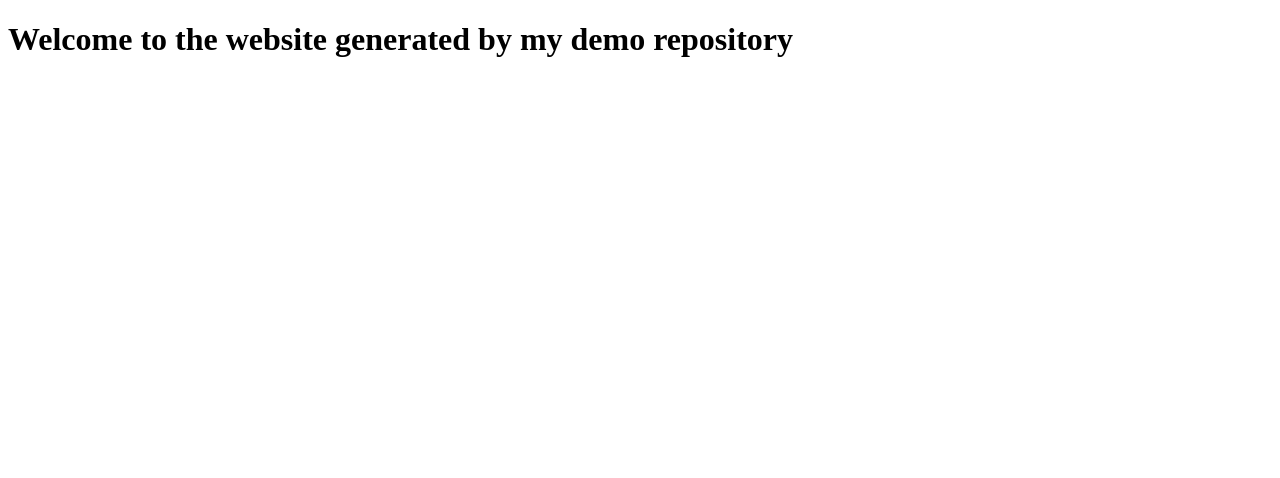
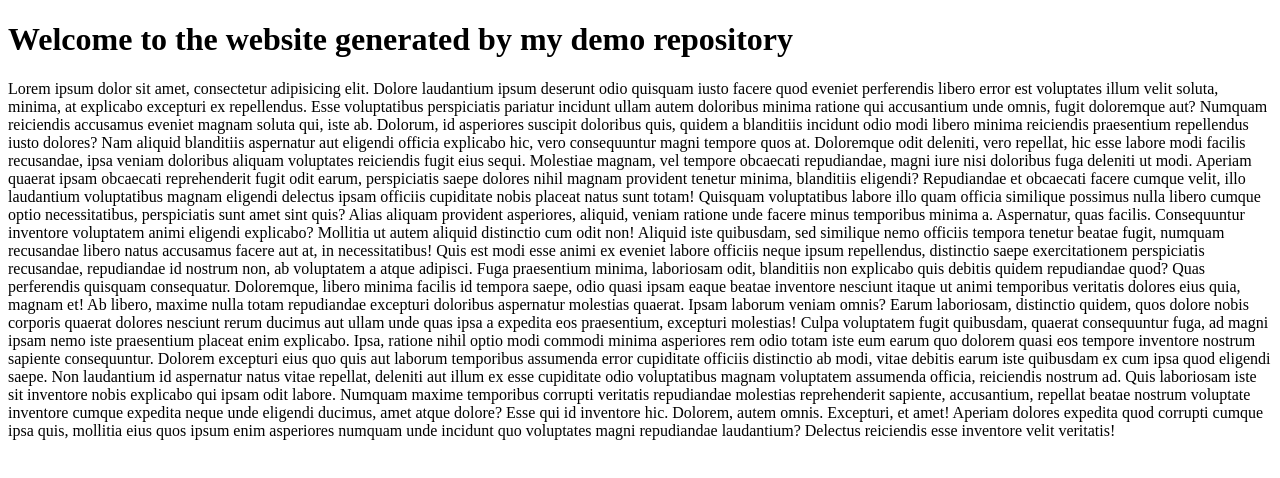
Before and after one commit to octopus-technology/demo-repository, a website: page index.html in a window 1280 px wide. Drawn offline with Linux system fonts and the light colour scheme.

Commit message:
add lorem text in index.html

```diff
--- a/index.html
+++ b/index.html
@@ -1,11 +1,51 @@
 <!DOCTYPE html>
 <html lang="en">
+
 <head>
     <meta charset="UTF-8">
     <meta name="viewport" content="width=device-width, initial-scale=1.0">
     <title>Document</title>
 </head>
+
 <body>
     <h1>Welcome to the website generated by my demo repository</h1>
+    <p>
+        Lorem ipsum dolor sit amet, consectetur adipisicing elit. Dolore laudantium ipsum deserunt odio quisquam iusto
+        facere quod eveniet perferendis libero error est voluptates illum velit soluta, minima, at explicabo excepturi
+        ex repellendus. Esse voluptatibus perspiciatis pariatur incidunt ullam autem doloribus minima ratione qui
+        accusantium unde omnis, fugit doloremque aut? Numquam reiciendis accusamus eveniet magnam soluta qui, iste ab.
+        Dolorum, id asperiores suscipit doloribus quis, quidem a blanditiis incidunt odio modi libero minima reiciendis
+        praesentium repellendus iusto dolores? Nam aliquid blanditiis aspernatur aut eligendi officia explicabo hic,
+        vero consequuntur magni tempore quos at. Doloremque odit deleniti, vero repellat, hic esse labore modi facilis
+        recusandae, ipsa veniam doloribus aliquam voluptates reiciendis fugit eius sequi. Molestiae magnam, vel tempore
+        obcaecati repudiandae, magni iure nisi doloribus fuga deleniti ut modi. Aperiam quaerat ipsam obcaecati
+        reprehenderit fugit odit earum, perspiciatis saepe dolores nihil magnam provident tenetur minima, blanditiis
+        eligendi? Repudiandae et obcaecati facere cumque velit, illo laudantium voluptatibus magnam eligendi delectus
+        ipsam officiis cupiditate nobis placeat natus sunt totam! Quisquam voluptatibus labore illo quam officia
+        similique possimus nulla libero cumque optio necessitatibus, perspiciatis sunt amet sint quis? Alias aliquam
+        provident asperiores, aliquid, veniam ratione unde facere minus temporibus minima a. Aspernatur, quas facilis.
+        Consequuntur inventore voluptatem animi eligendi explicabo? Mollitia ut autem aliquid distinctio cum odit non!
+        Aliquid iste quibusdam, sed similique nemo officiis tempora tenetur beatae fugit, numquam recusandae libero
+        natus accusamus facere aut at, in necessitatibus! Quis est modi esse animi ex eveniet labore officiis neque
+        ipsum repellendus, distinctio saepe exercitationem perspiciatis recusandae, repudiandae id nostrum non, ab
+        voluptatem a atque adipisci. Fuga praesentium minima, laboriosam odit, blanditiis non explicabo quis debitis
+        quidem repudiandae quod? Quas perferendis quisquam consequatur. Doloremque, libero minima facilis id tempora
+        saepe, odio quasi ipsam eaque beatae inventore nesciunt itaque ut animi temporibus veritatis dolores eius quia,
+        magnam et! Ab libero, maxime nulla totam repudiandae excepturi doloribus aspernatur molestias quaerat. Ipsam
+        laborum veniam omnis? Earum laboriosam, distinctio quidem, quos dolore nobis corporis quaerat dolores nesciunt
+        rerum ducimus aut ullam unde quas ipsa a expedita eos praesentium, excepturi molestias! Culpa voluptatem fugit
+        quibusdam, quaerat consequuntur fuga, ad magni ipsam nemo iste praesentium placeat enim explicabo. Ipsa, ratione
+        nihil optio modi commodi minima asperiores rem odio totam iste eum earum quo dolorem quasi eos tempore inventore
+        nostrum sapiente consequuntur. Dolorem excepturi eius quo quis aut laborum temporibus assumenda error cupiditate
+        officiis distinctio ab modi, vitae debitis earum iste quibusdam ex cum ipsa quod eligendi saepe. Non laudantium
+        id aspernatur natus vitae repellat, deleniti aut illum ex esse cupiditate odio voluptatibus magnam voluptatem
+        assumenda officia, reiciendis nostrum ad. Quis laboriosam iste sit inventore nobis explicabo qui ipsam odit
+        labore. Numquam maxime temporibus corrupti veritatis repudiandae molestias reprehenderit sapiente, accusantium,
+        repellat beatae nostrum voluptate inventore cumque expedita neque unde eligendi ducimus, amet atque dolore? Esse
+        qui id inventore hic. Dolorem, autem omnis. Excepturi, et amet! Aperiam dolores expedita quod corrupti cumque
+        ipsa quis, mollitia eius quos ipsum enim asperiores numquam unde incidunt quo voluptates magni repudiandae
+        laudantium? Delectus reiciendis esse inventore velit veritatis!
+    </p>
 </body>
+
 </html>
```
